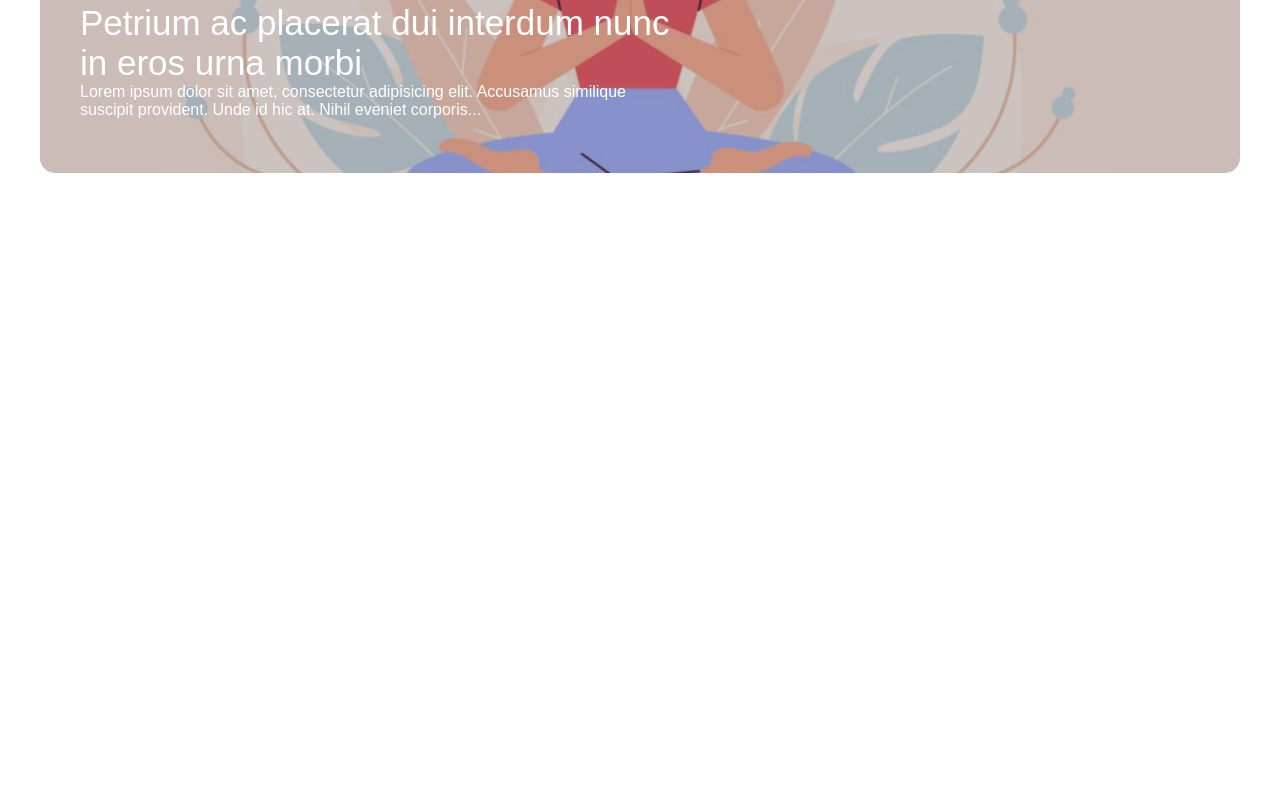
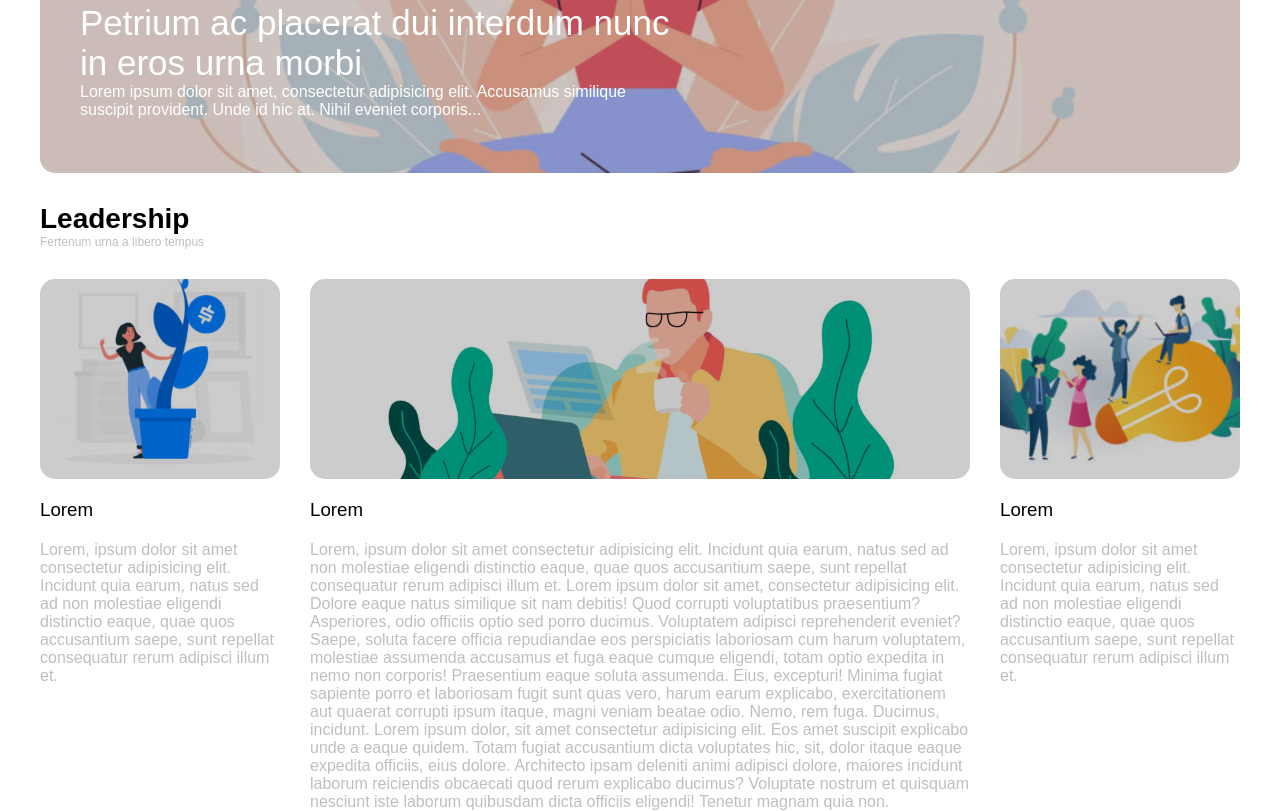
Before and after one commit to marcoche88/htmlcss-wp, a plain HTML site: page index.html in a window 1280 px wide. Shown: the part 355-1166 px from the top of the page. Before the commit the page ends 800 px from the top, so only its background shows below. Drawn offline with Linux system fonts and the light colour scheme.

Commit message:
second section

```diff
--- a/css/style.css
+++ b/css/style.css
@@ -61,11 +61,6 @@ nav li a {
 
 /* main */
 
-/* main {
-    height: 800px;
-    background-color: red;
-} */
-
 .first-section {
     font-family: Arial, Helvetica, sans-serif;
     color: white;
@@ -93,3 +88,99 @@ nav li a {
     font-size: 35px;
     font-weight: lighter;
 }
+
+.second-section {
+    margin: 30px 0;
+}
+
+.second-section .leadership-header {
+    padding-bottom: 15px
+}
+
+.second-section .leadership-header h1 {
+    font-size: 28px;
+}
+
+.second-section .leadership-header .subtitle {
+    font-size: 12px;
+    color: rgb(191, 191, 191);
+}
+
+.second-section .columns {
+    padding-top: 15px;
+    color: rgb(191, 191, 191);
+}
+
+.second-section .columns .col {
+    float: left;
+    width: 20%;
+}
+
+.columns .col.large {
+    width: 60%;
+    height: 20px; /*togliere*/
+    padding: 0 30px;
+}
+
+.img-article-left {
+    height: 200px;
+    border-radius: 15px;
+    background-image: url('../img/img-1.jpg');
+    background-size: cover;
+    background-repeat: no-repeat;
+    background-position: center;
+    overflow: hidden;
+}
+
+.col .img-article-left .layer {
+    height: 200px;
+    background-color: rgba(0, 0, 0, 0.2);
+}
+
+.col .text-article-left h3{
+    padding: 20px 0;
+    color: black;
+    font-weight: lighter;
+}
+
+.img-article-center {
+    height: 200px;
+    border-radius: 15px;
+    background-image: url('../img/banner-2.jpg');
+    background-size: cover;
+    background-repeat: no-repeat;
+    background-position: center;
+    overflow: hidden;
+}
+
+.col .img-article-center .layer {
+    height: 200px;
+    background-color: rgba(0, 0, 0, 0.2);
+}
+
+.col .text-article-center h3{
+    padding: 20px 0;
+    color: black;
+    font-weight: lighter;
+}
+
+.img-article-right {
+    height: 200px;
+    border-radius: 15px;
+    background-image: url('../img/img-3.jpg');
+    background-size: cover;
+    background-repeat: no-repeat;
+    background-position: center;
+    overflow: hidden;
+}
+
+.col .img-article-right .layer {
+    height: 200px;
+    background-color: rgba(0, 0, 0, 0.2);
+}
+
+.col .text-article-right h3{
+    padding: 20px 0;
+    color: black;
+    font-weight: lighter;
+}
--- a/index.html
+++ b/index.html
@@ -42,8 +42,51 @@
                 </div>
             </section>
 
-            <section class="second-section"></section>
+            <section class="second-section">
+
+                <div class="leadership-header">
+                    <h1>Leadership</h1>
+                    <div class="subtitle">Fertenum urna a libero tempus</div>
+                </div>
+
+                <div class="columns clearfix">
+
+                    <div class="col">
+                        <div class="img-article-left">
+                            <div class="layer"></div>
+                        </div>
+                        <div class="text-article-left">
+                            <h3>Lorem</h3>
+                            <p>Lorem, ipsum dolor sit amet consectetur adipisicing elit. Incidunt quia earum, natus sed ad non molestiae eligendi distinctio eaque, quae quos accusantium saepe, sunt repellat consequatur rerum adipisci illum et.</p>
+                        </div>
+                    </div>
+
+                    <div class="col large">
+                        <div class="img-article-center">
+                            <div class="layer"></div>
+                        </div>
+                        <div class="text-article-center">
+                            <h3>Lorem</h3>
+                            <p>Lorem, ipsum dolor sit amet consectetur adipisicing elit. Incidunt quia earum, natus sed ad non molestiae eligendi distinctio eaque, quae quos accusantium saepe, sunt repellat consequatur rerum adipisci illum et. Lorem ipsum dolor sit amet, consectetur adipisicing elit. Dolore eaque natus similique sit nam debitis! Quod corrupti voluptatibus praesentium? Asperiores, odio officiis optio sed porro ducimus. Voluptatem adipisci reprehenderit eveniet?
+                            Saepe, soluta facere officia repudiandae eos perspiciatis laboriosam cum harum voluptatem, molestiae assumenda accusamus et fuga eaque cumque eligendi, totam optio expedita in nemo non corporis! Praesentium eaque soluta assumenda.
+                            Eius, excepturi! Minima fugiat sapiente porro et laboriosam fugit sunt quas vero, harum earum explicabo, exercitationem aut quaerat corrupti ipsum itaque, magni veniam beatae odio. Nemo, rem fuga. Ducimus, incidunt. Lorem ipsum dolor, sit amet consectetur adipisicing elit. Eos amet suscipit explicabo unde a eaque quidem. Totam fugiat accusantium dicta voluptates hic, sit, dolor itaque eaque expedita officiis, eius dolore.
+                            Architecto ipsam deleniti animi adipisci dolore, maiores incidunt laborum reiciendis obcaecati quod rerum explicabo ducimus? Voluptate nostrum et quisquam nesciunt iste laborum quibusdam dicta officiis eligendi! Tenetur magnam quia non.</p>
+                        </div>
+                    </div>
+
+                    <div class="col">
+                        <div class="img-article-right">
+                            <div class="layer"></div>
+                        </div>
+                        <div class="text-article-right">
+                            <h3>Lorem</h3>
+                            <p>Lorem, ipsum dolor sit amet consectetur adipisicing elit. Incidunt quia earum, natus sed ad non molestiae eligendi distinctio eaque, quae quos accusantium saepe, sunt repellat consequatur rerum adipisci illum et.</p>
+                        </div>
+                    </div>
+                </div>
+            </section>
         </main>
+        <!-- footer -->
         <footer></footer>
     </body>
 </html>
```
